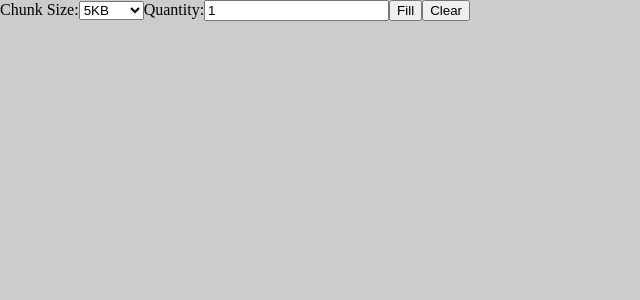
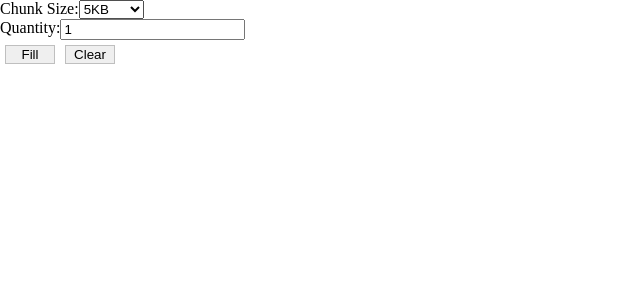
Before and after one commit to zeroliu/indexeddb_playground, a React app: page / in a window 1280 px wide. Shown: the top 300 px of the page, without its empty margins (0-640 px from the left). Built offline with nearby package versions, Linux system fonts and the light colour scheme.

Commit message:
Refactored abuser

```diff
--- a/config/webpack.config.js
+++ b/config/webpack.config.js
@@ -52,7 +52,7 @@ const sassModuleRegex = /\.module\.(scss|sass)$/;
 
 // This is the production and development configuration.
 // It is focused on developer experience, fast rebuilds, and a minimal bundle.
-module.exports = function (webpackEnv) {
+module.exports = function(webpackEnv) {
   const isEnvDevelopment = webpackEnv === 'development';
   const isEnvProduction = webpackEnv === 'production';
 
@@ -76,7 +76,7 @@ module.exports = function (webpackEnv) {
         // css is located in `static/css`, use '../../' to locate index.html folder
         // in production `paths.publicUrlOrPath` can be a relative path
         options: paths.publicUrlOrPath.startsWith('.')
-          ? { publicPath: '../../' }
+          ? {publicPath: '../../'}
           : {},
       },
       {
@@ -255,7 +255,7 @@ module.exports = function (webpackEnv) {
               : false,
           },
           cssProcessorPluginOptions: {
-            preset: ['default', { minifyFontValues: { removeQuotes: false } }],
+            preset: ['default', {minifyFontValues: {removeQuotes: false}}],
           },
         }),
       ],
@@ -324,7 +324,7 @@ module.exports = function (webpackEnv) {
       strictExportPresence: true,
       rules: [
         // Disable require.ensure as it's not a standard language feature.
-        { parser: { requireEnsure: false } },
+        {parser: {requireEnsure: false}},
 
         // First, run the linter.
         // It's important to do this before Babel processes the JS.
@@ -338,7 +338,6 @@ module.exports = function (webpackEnv) {
                 formatter: require.resolve('react-dev-utils/eslintFormatter'),
                 eslintPath: require.resolve('eslint'),
                 resolvePluginsRelativeTo: __dirname,
-
               },
               loader: require.resolve('eslint-loader'),
             },
@@ -407,7 +406,7 @@ module.exports = function (webpackEnv) {
                 presets: [
                   [
                     require.resolve('babel-preset-react-app/dependencies'),
-                    { helpers: true },
+                    {helpers: true},
                   ],
                 ],
                 cacheDirectory: true,
@@ -573,8 +572,9 @@ module.exports = function (webpackEnv) {
         new MiniCssExtractPlugin({
           // Options similar to the same options in webpackOptions.output
           // both options are optional
-        filename: 'static/css/[name].[contenthash:8].css',
-        chunkFilename: 'static/css/[name].[contenthash:8].chunk.css',
+          // filename: 'static/css/[name].[contenthash:8].css',
+          // chunkFilename: 'static/css/[name].[contenthash:8].chunk.css',
+          filename: 'static/css/[name].css',
         }),
       // Generate an asset manifest file with the following content:
       // - "files" key: Mapping of all asset filenames to their corresponding
--- a/src/components/App.tsx
+++ b/src/components/App.tsx
@@ -1,67 +1,6 @@
-import React, {useState} from 'react';
-import {fillAbuser, clearAbuser} from 'services/idb';
-
-const styles = {
-  dialog: {
-    width: '100vw',
-    height: '100vh',
-    background: 'rgba(0,0,0,.2)',
-  },
-};
-
-const CHUNK_OPTIONS = [
-  {value: 5, label: '5KB'},
-  {value: 50, label: '50KB'},
-  {value: 500, label: '500KB'},
-  {value: 5 * 1024, label: '5MB'},
-  {value: 50 * 1024, label: '50MB'},
-  {value: 500 * 1024, label: '500MB'},
-];
+import React from 'react';
+import {Abuser} from './abuser/Abuser';
 
 export function App() {
-  const [chunkSize, setChunkSize] = useState(CHUNK_OPTIONS[0].value);
-  const [quantity, setQuantity] = useState(1);
-
-  return (
-    <div>
-      <div style={styles.dialog}>
-        <label>
-          Chunk Size:
-          <select
-            value={chunkSize}
-            onChange={event => {
-              setChunkSize(Number(event.target.value));
-            }}>
-            {CHUNK_OPTIONS.map(option => (
-              <option key={option.value} value={option.value}>
-                {option.label}
-              </option>
-            ))}
-          </select>
-        </label>
-        <label>
-          Quantity:
-          <input
-            type="number"
-            value={quantity}
-            onChange={event => {
-              setQuantity(Number(event.target.value));
-            }}
-          />
-        </label>
-        <button
-          onClick={() => {
-            fillAbuser(chunkSize, quantity);
-          }}>
-          Fill
-        </button>
-        <button
-          onClick={() => {
-            clearAbuser();
-          }}>
-          Clear
-        </button>
-      </div>
-    </div>
-  );
+  return <Abuser />;
 }
--- /dev/null
+++ b/src/components/abuser/Abuser.tsx
@@ -0,0 +1,60 @@
+import React, {useState} from 'react';
+import {fillAbuser, clearAbuser} from 'services/idb';
+import './abuser.css';
+
+const CHUNK_OPTIONS = [
+  {value: 5, label: '5KB'},
+  {value: 50, label: '50KB'},
+  {value: 500, label: '500KB'},
+  {value: 5 * 1024, label: '5MB'},
+  {value: 50 * 1024, label: '50MB'},
+  {value: 500 * 1024, label: '500MB'},
+];
+
+export function Abuser() {
+  const [chunkSize, setChunkSize] = useState(CHUNK_OPTIONS[0].value);
+  const [quantity, setQuantity] = useState(1);
+
+  return (
+    <div className="idb-abuser">
+      <label>
+        Chunk Size:
+        <select
+          value={chunkSize}
+          onChange={event => {
+            setChunkSize(Number(event.target.value));
+          }}>
+          {CHUNK_OPTIONS.map(option => (
+            <option key={option.value} value={option.value}>
+              {option.label}
+            </option>
+          ))}
+        </select>
+      </label>
+      <label>
+        Quantity:
+        <input
+          type="number"
+          value={quantity}
+          onChange={event => {
+            setQuantity(Number(event.target.value));
+          }}
+        />
+      </label>
+      <div className="idb-abuser-btn-group">
+        <button
+          onClick={() => {
+            fillAbuser(chunkSize, quantity);
+          }}>
+          Fill
+        </button>
+        <button
+          onClick={() => {
+            clearAbuser();
+          }}>
+          Clear
+        </button>
+      </div>
+    </div>
+  );
+}
--- /dev/null
+++ b/src/components/abuser/abuser.css
@@ -0,0 +1,21 @@
+.idb-abuser {
+  width: 100vw;
+  height: 100vh;
+  background: 'rgba(0,0,0,.2)';
+  display: flex;
+  flex-direction: column;
+}
+
+.idb-abuser > label {
+  display: flex;
+}
+
+.idb-abuser-btn-group {
+  display: flex;
+}
+
+.idb-abuser-btn-group > button {
+  flex-basis: 50px;
+  border: 1px solid rgba(0, 0, 0, 0.2);
+  margin: 5px;
+}
```
Lines whose indentation alone changed are shown as unchanged.
